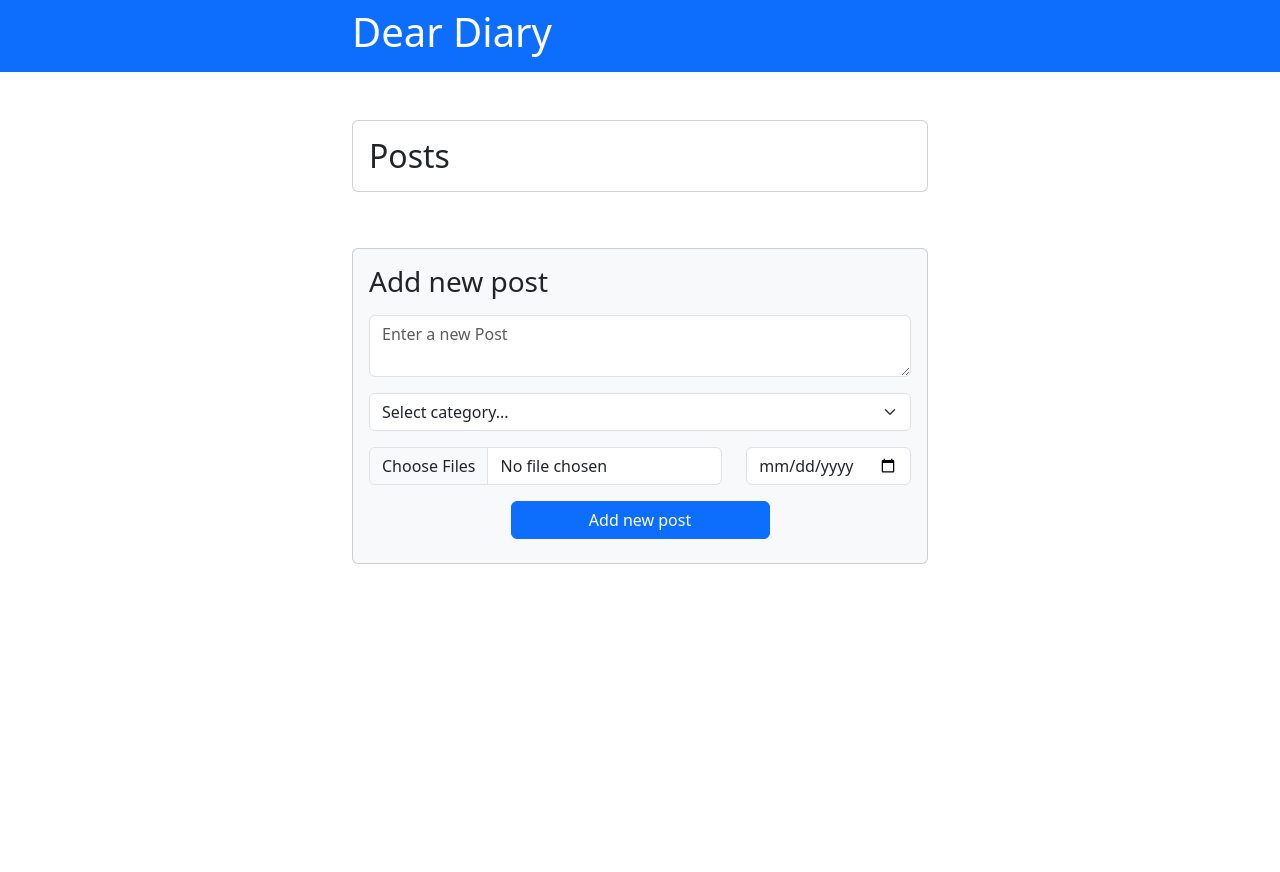
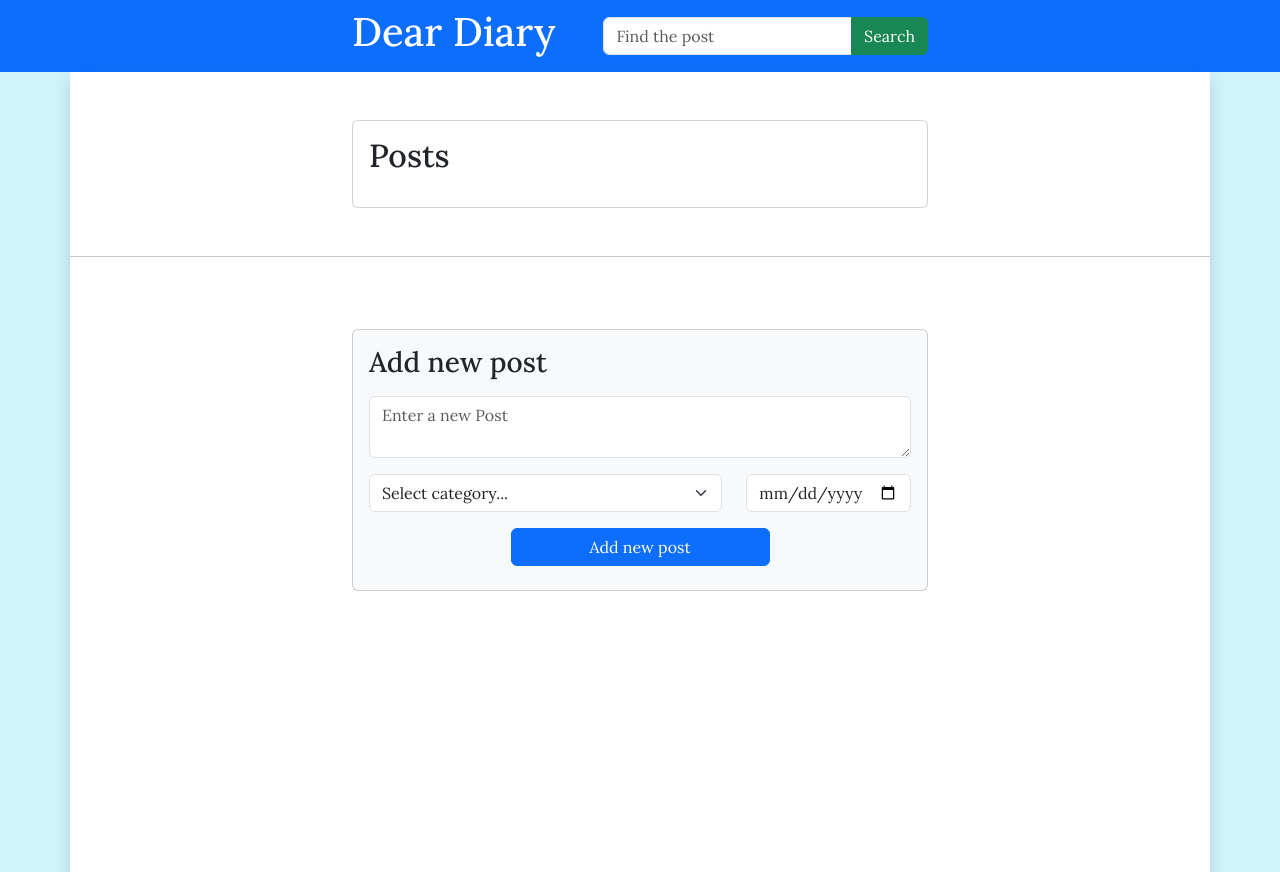
Before and after one commit to milanych/JabzVadim-Dear-Dairy, a plain HTML site: page client/index.html in a window 1280 px wide. Before the commit the page ends 800 px from the top, so only its background shows below. Drawn offline with nearby package versions, Linux system fonts and the light colour scheme; no server answers.

Commit message:
i am goint through changes...

```diff
--- a/backend/package.json
+++ b/backend/package.json
@@ -16,7 +16,6 @@
   },
   "dependencies": {
     "bcrypt": "^5.1.1",
-    "bootstrap-icons": "^1.11.1",
     "cors": "^2.8.5",
     "dotenv": "^16.3.1",
     "express": "^4.18.2",
--- a/client/index.html
+++ b/client/index.html
@@ -3,27 +3,36 @@
 <head>
     <meta charset="UTF-8">
     <meta name="viewport" content="width=device-width, initial-scale=1.0">
-<link href="https://cdn.jsdelivr.net/npm/bootstrap@5.3.2/dist/css/bootstrap.min.css" rel="stylesheet" integrity="sha384-T3c6CoIi6uLrA9TneNEoa7RxnatzjcDSCmG1MXxSR1GAsXEV/Dwwykc2MPK8M2HN" crossorigin="anonymous">
-<script src="https://cdn.jsdelivr.net/npm/bootstrap@5.3.2/dist/js/bootstrap.bundle.min.js" integrity="sha384-C6RzsynM9kWDrMNeT87bh95OGNyZPhcTNXj1NW7RuBCsyN/o0jlpcV8Qyq46cDfL" crossorigin="anonymous"></script>   <link rel="stylesheet" href="style.css">
+    <link href="https://cdn.jsdelivr.net/npm/bootstrap@5.3.2/dist/css/bootstrap.min.css" rel="stylesheet" integrity="sha384-T3c6CoIi6uLrA9TneNEoa7RxnatzjcDSCmG1MXxSR1GAsXEV/Dwwykc2MPK8M2HN" crossorigin="anonymous">
+    <script src="https://cdn.jsdelivr.net/npm/bootstrap@5.3.2/dist/js/bootstrap.bundle.min.js" integrity="sha384-C6RzsynM9kWDrMNeT87bh95OGNyZPhcTNXj1NW7RuBCsyN/o0jlpcV8Qyq46cDfL" crossorigin="anonymous"></script>
+    <link rel="stylesheet" href="style.css">
+    <link rel="preconnect" href="https://fonts.googleapis.com">
+    <link rel="preconnect" href="https://fonts.gstatic.com" crossorigin>
+    <link href="https://fonts.googleapis.com/css2?family=Lora:ital,wght@0,400;0,500;0,700;1,400&display=swap" rel="stylesheet">
     <title>Dear Diary</title>
 </head>
 <body>
   <div class="row bg-primary text-white">
       <div class="col p-2">
-        <div class=" main-col container">
+        <div class=" main-col container d-flex flex-row  align-items-center justify-content-between">
         <h1>Dear Diary</h1>
+        <div class="input-group ms-5">
+          <input type="text" class="form-control" placeholder="Find the post" aria-label="Find the post" aria-describedby="button-addon2">
+          <button class="btn btn-success" type="button" id="button-addon2">Search</button>
+        </div>
         </div>
       </div>
     </div>
-    <div class="container">
+    <div class="container bg-white shadow h-100">
       <div class="row main-row flex-column align-items-center justify-content-center">
-        <div class="col main-col bg-white">
+        <div class="col main-col mb-5 bg-white">
           <div class="card p-2 mt-5">
-            <h2 class="m-2 card-title">Posts</h2>
+            <h2 class="m-2 mb-4 card-title">Posts</h2>
               <div id="accordion" class="mx-2">
               </div>
           </div>
         </div>
+        <hr>
         <div class="pt-2 main-col">
           <div class="card mb-3 p-2 mt-5  bg-light">
             <h3 class="card-title m-2">Add new post</h3>
@@ -33,14 +42,11 @@
               <div class="mb-3">
                 <textarea id="task" class="form-control" placeholder="Enter a new Post"></textarea>
               </div>
-              <div class="mb-3">
+              <div class="row">
+              <div class="mb-3 col-8">
                 <select id="categoriesList" class="form-select">
                   <option selected>Select category...</option>
                 </select>
-              </div>
-              <div class="row">
-              <div class="mb-3 col-8">
-                <input class="form-control" type="file" id="formFile" multiple accept="image/webp, image/jpeg, image/png">
               </div>
               <div class="mb-3 col-4">
                 <div class="input-group date" id="datepicker">
--- a/client/script.js
+++ b/client/script.js
@@ -52,7 +52,7 @@ document.addEventListener('DOMContentLoaded', () => {
                 body: JSON.stringify({
                     category_id: categories.value,
                     content: content,
-                    date: document.querySelector("#taskDate").value
+                    date: new Date(thisDate)
                 }),
                 headers: {
                     'Content-type': 'application/json; charset=UTF-8',
@@ -62,10 +62,10 @@ document.addEventListener('DOMContentLoaded', () => {
             const result = await response.json();
             if (!content || categories[0].selected || !date) {
                 alert('Fill all fields')
+            } else {
+                addTask(result)
+                window.location.reload();
             }
-            addTask(result)
-            console.log(result)
-            window.location.reload();
         } catch (err) {
             console.error(err)
         }
@@ -79,13 +79,13 @@ document.addEventListener('DOMContentLoaded', () => {
         content.innerHTML = `
             <div id="heading-${id}">
                 <div class="btn-group d-flex justify-content-between">
-                    <button class="btn btn-link dropdown-toggle flex-grow-0" data-bs-toggle="collapse" data-bs-target="#collapse-${id}" aria-expanded="true" aria-controls="collapse-${id}">
-                        Category: ${task['category']}, ${task['date']}
-                    </button>
-
+                    <button class="btn dropdown-toggle fst-italic flex-grow-0" data-bs-toggle="collapse" data-bs-target="#collapse-${id}" aria-expanded="true" aria-controls="collapse-${id}">
+                        ${new Date(task['date']).toLocaleDateString("en-UK", { year: 'numeric', month: 'long', day: 'numeric' })} // Post in «${task['category']}» category
+                    </button >
+<a href="#" class="my-2 ms-auto me-4 btn-link">Edit</a>
     <button id="deleteButton-${id}" type="button" class="btn-close my-2 me-2 btn-outline-primary" aria-label="Close"></button>
-                </div>
-            </div>
+                </div >
+            </div >
 
     <div id="collapse-${id}" class="collapse multi-collapse" aria-labelledby="heading-${id}" data-bs-parent="#accordion">
         <div class="card-body">
--- a/client/style.css
+++ b/client/style.css
@@ -1,5 +1,10 @@
+html, body {
+    height: 100dvh;
+}
+
 body {
-    height: 100dvh;
+    font-family: 'Lora', serif;
+    background-color: #cff4fc
 }
 
 .main-col {
@@ -9,3 +14,7 @@ body {
 .todo-done {
     text-decoration: line-through;
 }
+
+h1 {
+    white-space: nowrap;
+}
```
Also changed, not shown: README.md (added), 1 other file. Lines whose indentation alone changed are shown as unchanged.
